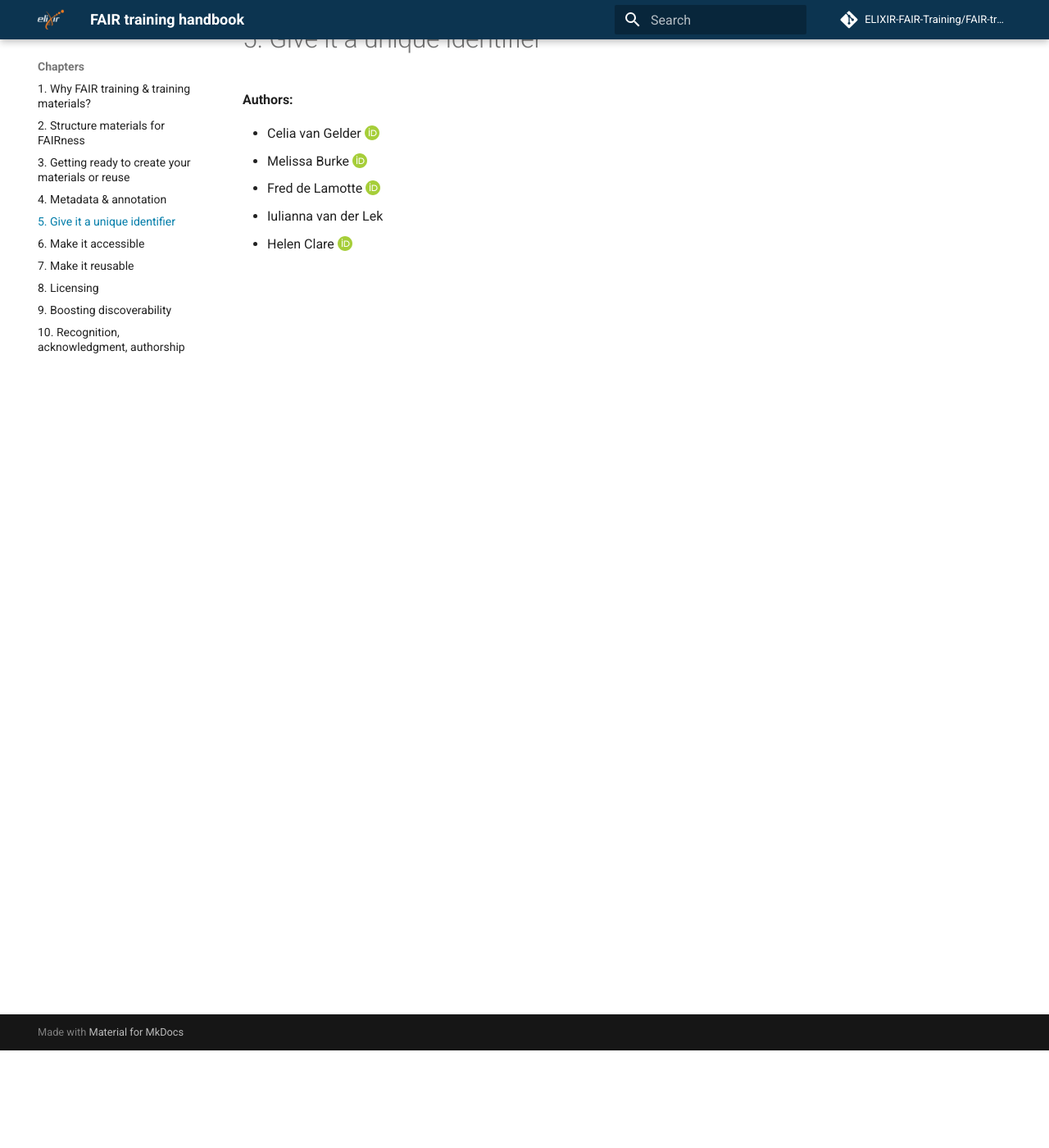
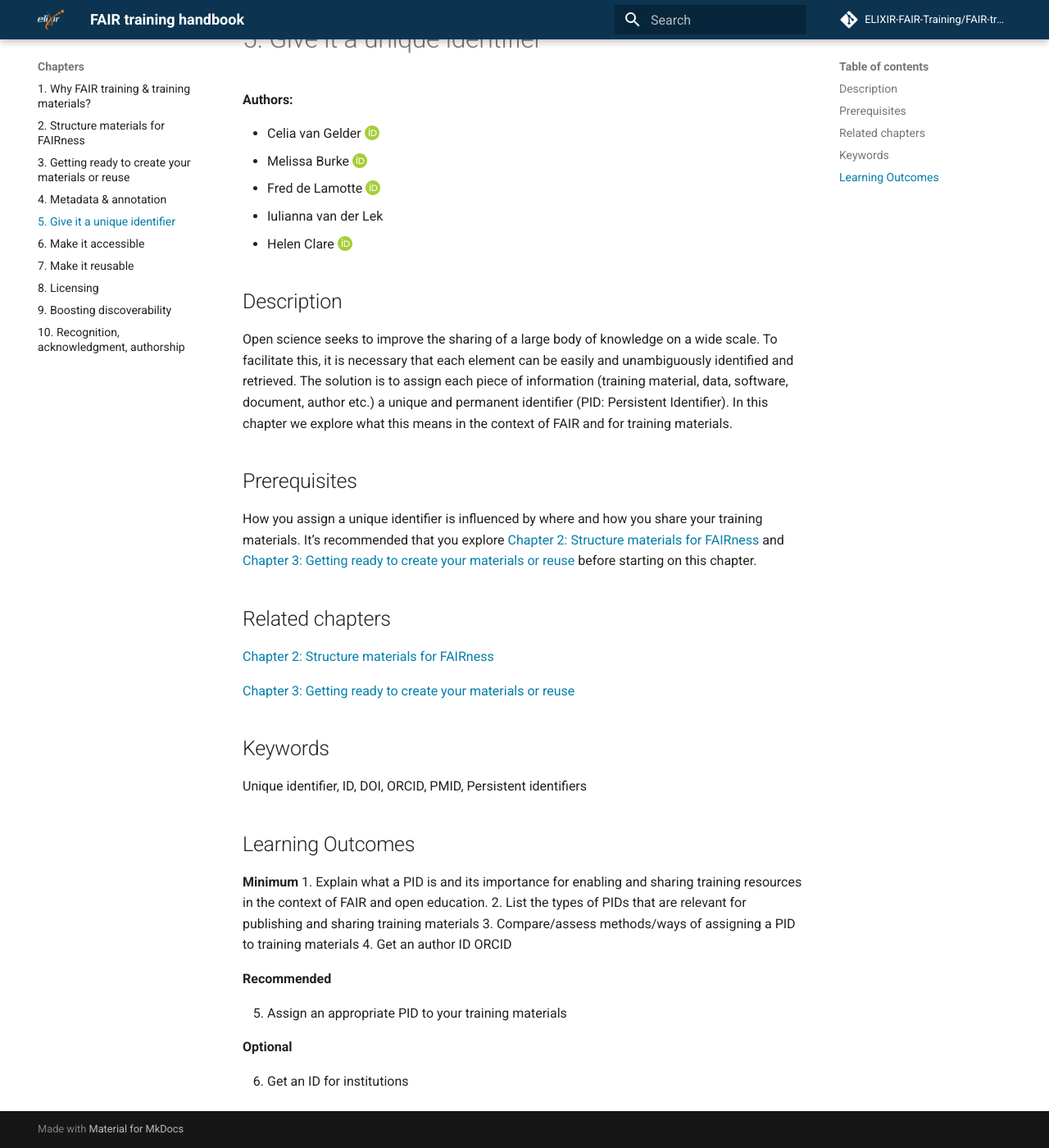
Before and after one commit to elixir-europe-training/ELIXIR-TrP-FAIR-training-handbook, an MkDocs documentation site: the page built from docs/chapters/chapter_05.md, in a window 1280 px wide and 1400 px high, scrolled down 119 px. Shown: the whole window at 82% size. Built offline with MkDocs 1.6.1 and Material for MkDocs 9.7.7, drawn with Linux system fonts in a browser that asks for light colours; comment, search, counter and statistics services are not loaded.

Commit message:
Update chapter_05.md
Added description and learning outcomes ahead of GOBLET AGM workshop

```diff
--- a/docs/chapters/chapter_05.md
+++ b/docs/chapters/chapter_05.md
@@ -6,3 +6,35 @@
 - Fred de Lamotte [:custom-orcid:](https://orcid.org/0000-0003-4234-1172)
 - Iulianna van der Lek
 - Helen Clare [:custom-orcid:](https://orcid.org/0000-0002-6656-3012)
+
+## Description
+Open science seeks to improve the sharing of a large body of knowledge on a wide scale.
+To facilitate this, it is necessary that each element can be easily and unambiguously identified and retrieved. The solution is to assign each piece of information (training material, data, software, document, author etc.) a unique and permanent identifier (PID: Persistent Identifier). In this chapter we explore what this means in the context of FAIR and for training materials.
+
+
+## Prerequisites
+How you assign a unique identifier is influenced by where and how you share your training materials. It's recommended that you explore [Chapter 2: Structure materials for FAIRness](https://elixir-fair-training.github.io/FAIR-training-handbook/chapters/chapter_02/) and [Chapter 3: Getting ready to create your materials or reuse](https://elixir-fair-training.github.io/FAIR-training-handbook/chapters/chapter_03/) before starting on this chapter.
+
+## Related chapters
+[Chapter 2: Structure materials for FAIRness](https://elixir-fair-training.github.io/FAIR-training-handbook/chapters/chapter_02/)
+
+[Chapter 3: Getting ready to create your materials or reuse](https://elixir-fair-training.github.io/FAIR-training-handbook/chapters/chapter_03/)
+
+## Keywords
+Unique identifier, ID, DOI, ORCID, PMID, Persistent identifiers
+
+## Learning Outcomes
+
+**Minimum**
+1. Explain what a PID is and its importance for enabling and sharing training resources in the context of FAIR and open education.
+2. List the types of PIDs that are relevant for publishing and sharing training materials
+3. Compare/assess methods/ways of assigning a PID to training materials
+4. Get an author ID  ORCID
+
+**Recommended**
+
+5. Assign an appropriate PID to your training materials
+
+**Optional**
+
+6. Get an ID for institutions
```
